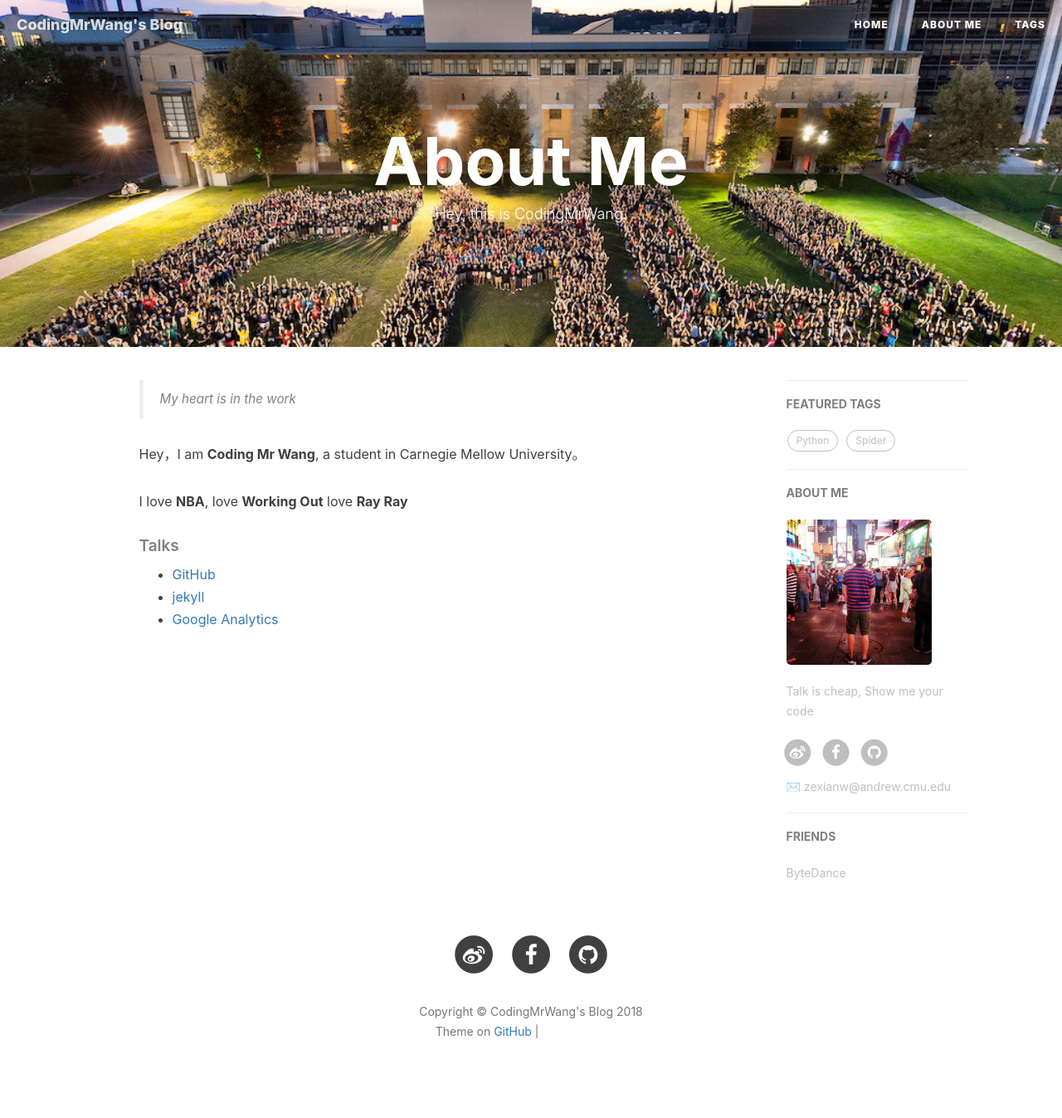
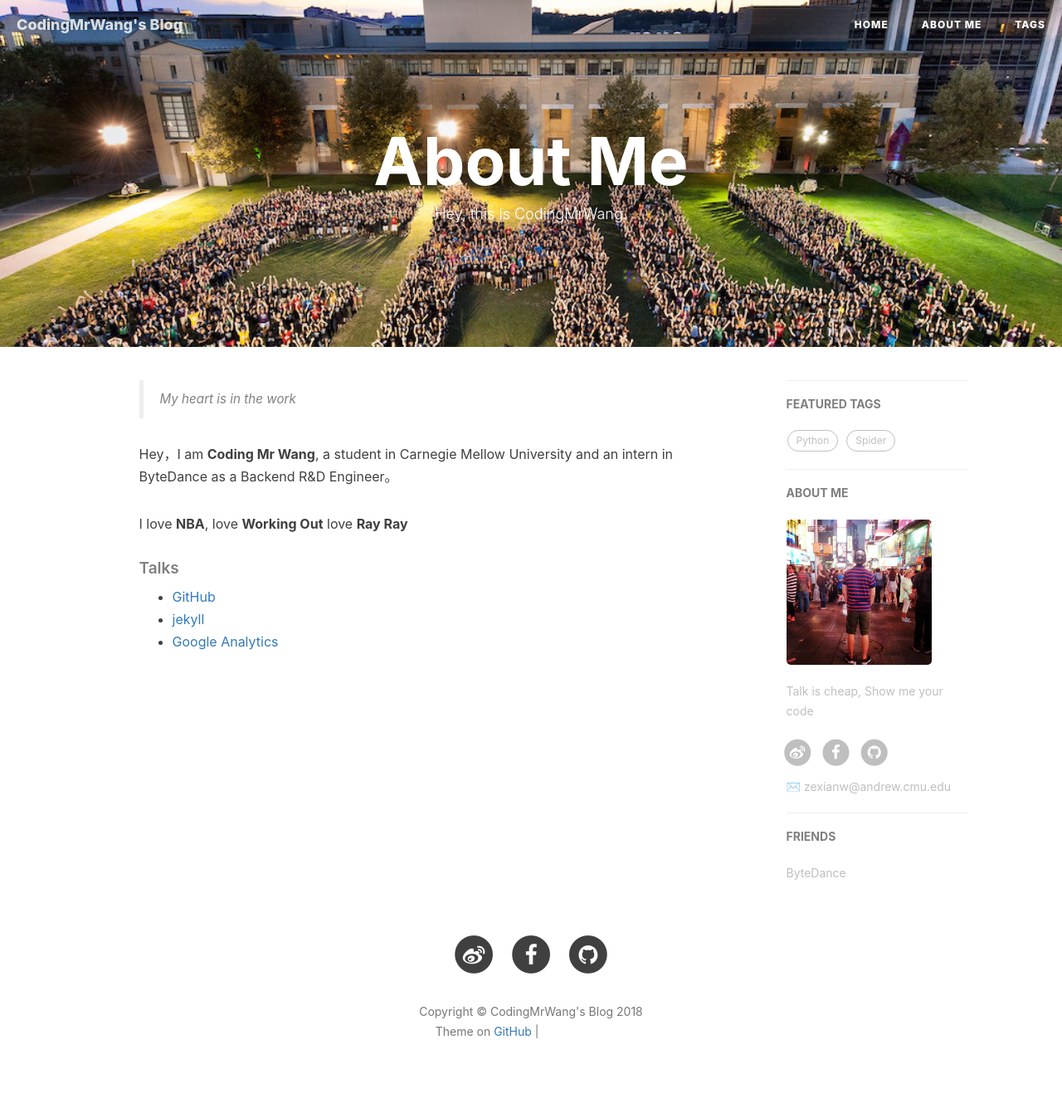
Before and after one commit to CodingMrWang/codingmrwang.github.io, a Jekyll site: the page built from about.html, in a window 1280 px wide. Shown: the whole page at 83% size. Built offline with Jekyll 4.4.1, drawn with Linux system fonts in a browser that asks for light colours; nearby versions of some CDN libraries; comment, search, counter and statistics services are not loaded; grey boxes are pictures that could not be loaded.

Commit message:
update about me

```diff
--- a/about.html
+++ b/about.html
@@ -17,7 +17,7 @@
     <!--copied from markdown -->
     <blockquote><p>My heart is in the work<br></p></blockquote>
 
-    <p>Hey，I am <strong>Coding Mr Wang</strong>, a student in Carnegie Mellow University。</p>
+    <p>Hey，I am <strong>Coding Mr Wang</strong>, a student in Carnegie Mellow University and an intern in ByteDance as a Backend R&amp;D Engineer。</p>
 
     <p>I love <strong>NBA</strong>, love <strong>Working Out</strong> love <strong>Ray Ray</strong></p>
 
```
